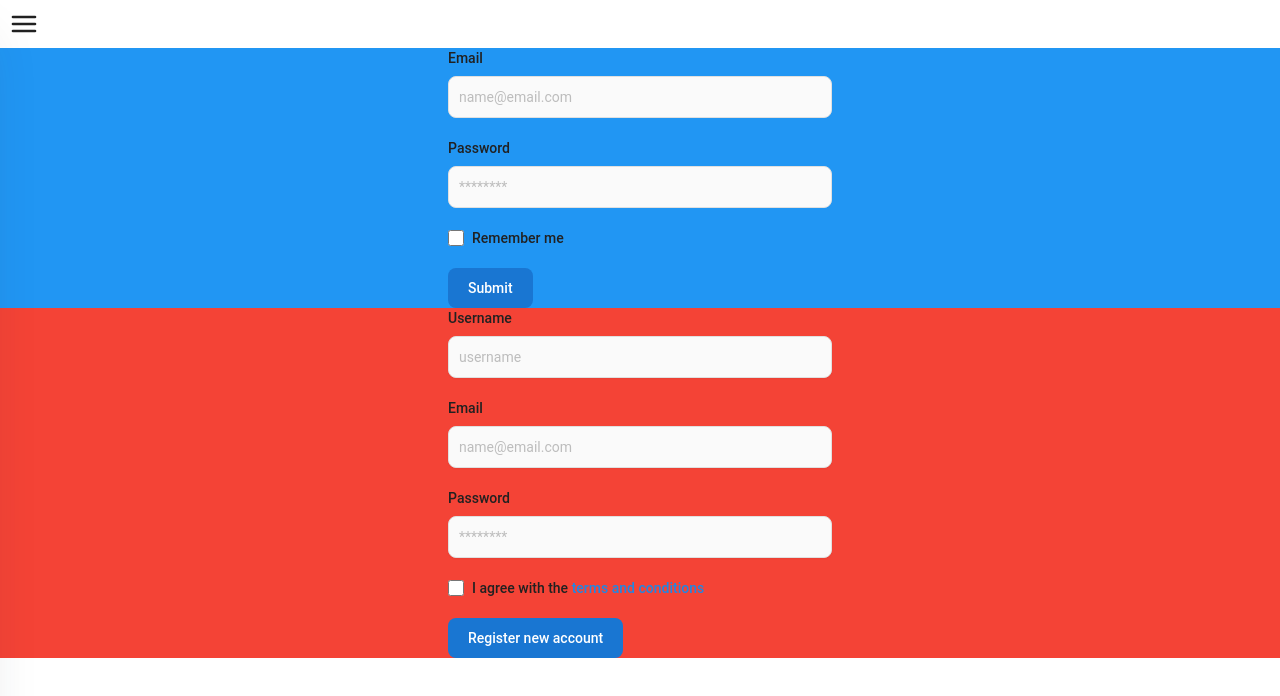
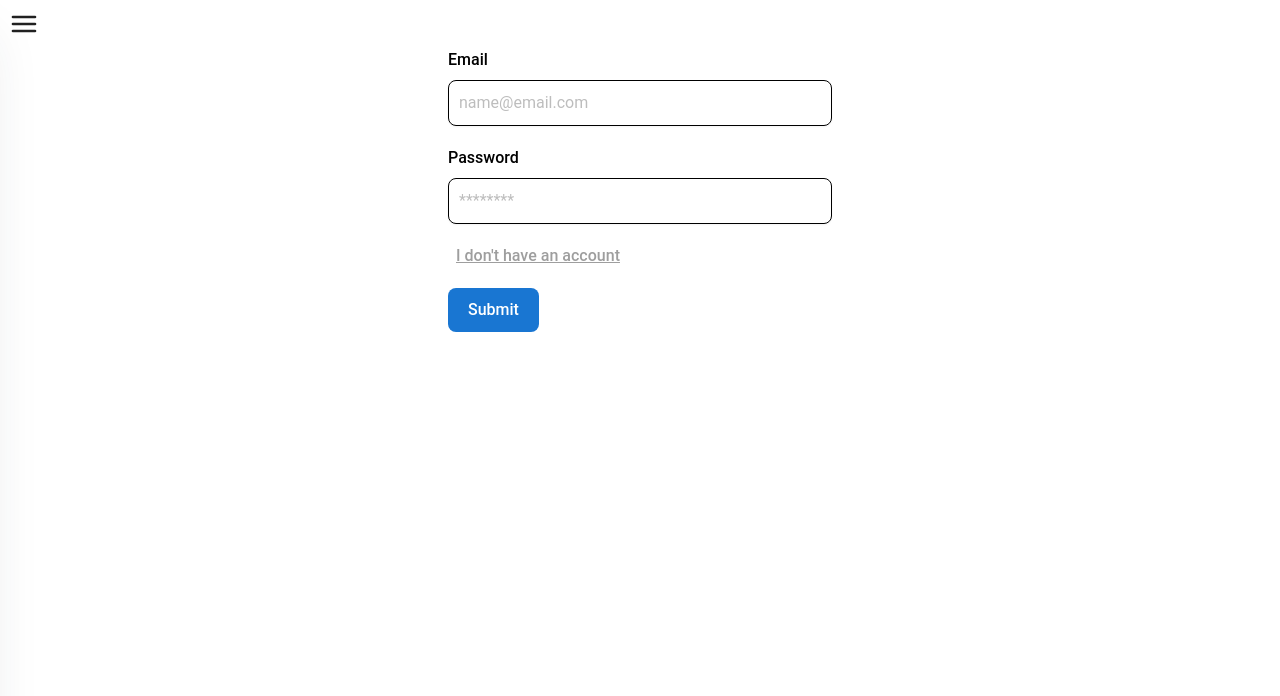
Before and after one commit to Chishirov/NetFilm, a React (Vite) app in the folder frontend/: page /login in a window 1280 px wide. Shown: the top 696 px of the page. Built offline with nearby package versions, Linux system fonts and the light colour scheme.

Commit message:
frontend register/login

```diff
--- a/frontend/src/components/SidebarWithBurgerMenu.jsx
+++ b/frontend/src/components/SidebarWithBurgerMenu.jsx
@@ -238,7 +238,7 @@ export function SidebarWithBurgerMenu() {
               <ListItemPrefix>
                 <UserCircleIcon className="h-5 w-5" />
               </ListItemPrefix>
-              Profile
+              <a href="/login">Profile</a>
             </ListItem>
             <ListItem>
               <ListItemPrefix>
--- a/frontend/src/pages/LoginPage.jsx
+++ b/frontend/src/pages/LoginPage.jsx
@@ -4,16 +4,10 @@ import React, { useState } from "react";
 function LoginPage() {
   const [email, setEmail] = useState("");
   const [password, setPassword] = useState("");
-  const [emailReg, setEmailReg] = useState("");
-  const [passwordReg, setPasswordReg] = useState("");
   const [username, setUsername] = useState("");
-  const [rememberUser, setRememberUser] = useState(true);
-  const [termAndCondition, setTermAndCondition] = useState(false);
+  const [login, setLogin] = useState(true);
+
   const [user, setUser] = useState({}); //! --------- useContext
-
-  let login = true;
-  let register = true;
-
   const backendUrl = "http://localhost:3000"; //! --------- app.jsx axios.default
 
   async function handleRegister(e) {
@@ -27,7 +21,8 @@ function LoginPage() {
     } catch (error) {
       console.log("Error registering", error);
     }
-    register = false;
+    setLogin(false);
+    <Navigate to={"/"} />;
   }
 
   async function handleLogin(e) {
@@ -50,15 +45,12 @@ function LoginPage() {
   }
 
   return (
-    <>
-      <div className=" bg-blue-500">
+    <div>
+      <div>
         {login && (
           <form className="max-w-sm mx-auto" onSubmit={handleLogin}>
             <div className="mb-5">
-              <label
-                for="email"
-                className="block mb-2 text-sm font-medium text-gray-900 dark:text-white"
-              >
+              <label className="block mb-2 text-m font-medium text-black dark:text-black">
                 Email
               </label>
               <input
@@ -66,16 +58,13 @@ function LoginPage() {
                 onChange={(e) => setEmail(e.target.value)}
                 type="email"
                 id="email"
-                className="bg-gray-50 border border-gray-300 text-gray-900 text-sm rounded-lg focus:ring-blue-500 focus:border-blue-500 block w-full p-2.5 dark:bg-gray-700 dark:border-gray-600 dark:placeholder-gray-400 dark:text-white dark:focus:ring-blue-500 dark:focus:border-blue-500"
+                className="shadow-sm bg-white border border-black  text-black  text-m rounded-lg focus:ring-blue-500 focus:border-blue-500 block w-full p-2.5 dark:bg-black  dark:border-black  dark:placeholder-black  dark:text-white dark:focus:ring-blue-500 dark:focus:border-blue-500 dark:shadow-sm-light"
                 placeholder="name@email.com"
                 required
               />
             </div>
             <div className="mb-5">
-              <label
-                for="password"
-                className="block mb-2 text-sm font-medium text-gray-900 dark:text-white"
-              >
+              <label className="block mb-2 text-m font-medium text-black  dark:text-black">
                 Password
               </label>
               <input
@@ -84,44 +73,32 @@ function LoginPage() {
                 placeholder="********"
                 type="password"
                 id="password"
-                className="bg-gray-50 border border-gray-300 text-gray-900 text-sm rounded-lg focus:ring-blue-500 focus:border-blue-500 block w-full p-2.5 dark:bg-gray-700 dark:border-gray-600 dark:placeholder-gray-400 dark:text-white dark:focus:ring-blue-500 dark:focus:border-blue-500"
+                className="shadow-sm bg-white border border-black  text-black  text-m rounded-lg focus:ring-blue-500 focus:border-blue-500 block w-full p-2.5 dark:bg-black  dark:border-black  dark:placeholder-black  dark:text-white dark:focus:ring-blue-500 dark:focus:border-blue-500 dark:shadow-sm-light"
                 required
               />
             </div>
             <div className="flex items-start mb-5">
-              <div className="flex items-center h-5">
-                <input
-                  value={!rememberUser}
-                  onChange={(e) => setRememberUser(rememberUser)}
-                  id="remember"
-                  type="checkbox"
-                  className="w-4 h-4 border border-gray-300 rounded bg-gray-50 focus:ring-3 focus:ring-blue-300 dark:bg-gray-700 dark:border-gray-600 dark:focus:ring-blue-600 dark:ring-offset-gray-800 dark:focus:ring-offset-gray-800"
-                />
-              </div>
-              <label
-                for="remember"
-                className="ms-2 text-sm font-medium text-gray-900 dark:text-gray-300"
+              <a
+                className="ms-2 text-m font-medium text-gray-500 underline  dark:text-black cursor-pointer"
+                onClick={(e) => setLogin(false)}
               >
-                Remember me
-              </label>
+                I don't have an account
+              </a>
             </div>
             <button
               type="submit"
-              className="text-white bg-blue-700 hover:bg-blue-800 focus:ring-4 focus:outline-none focus:ring-blue-300 font-medium rounded-lg text-sm w-full sm:w-auto px-5 py-2.5 text-center dark:bg-blue-600 dark:hover:bg-blue-700 dark:focus:ring-blue-800"
+              className="text-white bg-blue-700 hover:bg-blue-800 focus:ring-4 focus:outline-none focus:ring-blue-300 font-medium rounded-lg text-m w-full sm:w-auto px-5 py-2.5 text-center dark:bg-blue-600 dark:hover:bg-blue-700 dark:focus:ring-blue-800"
             >
               Submit
             </button>
           </form>
         )}
       </div>
-      <div className="bg-red-500">
-        {register && (
+      <div>
+        {!login && (
           <form className="max-w-sm mx-auto" onSubmit={handleRegister}>
             <div className="mb-5">
-              <label
-                for="repeat-password"
-                className="block mb-2 text-sm font-medium text-gray-900 dark:text-white"
-              >
+              <label className="block mb-2 text-m font-medium text-black  dark:text-black">
                 Username
               </label>
               <input
@@ -130,15 +107,12 @@ function LoginPage() {
                 placeholder="username"
                 type="text"
                 id="username"
-                className="shadow-sm bg-gray-50 border border-gray-300 text-gray-900 text-sm rounded-lg focus:ring-blue-500 focus:border-blue-500 block w-full p-2.5 dark:bg-gray-700 dark:border-gray-600 dark:placeholder-gray-400 dark:text-white dark:focus:ring-blue-500 dark:focus:border-blue-500 dark:shadow-sm-light"
+                className="shadow-sm bg-white border border-black  text-black  text-m rounded-lg focus:ring-blue-500 focus:border-blue-500 block w-full p-2.5 dark:bg-black  dark:border-black  dark:placeholder-black  dark:text-white dark:focus:ring-blue-500 dark:focus:border-blue-500 dark:shadow-sm-light"
                 required
               />
             </div>
             <div className="mb-5">
-              <label
-                for="email"
-                className="block mb-2 text-sm font-medium text-gray-900 dark:text-white"
-              >
+              <label className="block mb-2 text-m font-medium text-black  dark:text-black">
                 Email
               </label>
               <input
@@ -146,16 +120,13 @@ function LoginPage() {
                 onChange={(e) => setEmail(e.target.value)}
                 type="email"
                 id="email"
-                className="shadow-sm bg-gray-50 border border-gray-300 text-gray-900 text-sm rounded-lg focus:ring-blue-500 focus:border-blue-500 block w-full p-2.5 dark:bg-gray-700 dark:border-gray-600 dark:placeholder-gray-400 dark:text-white dark:focus:ring-blue-500 dark:focus:border-blue-500 dark:shadow-sm-light"
+                className="shadow-sm bg-white border border-black  text-black  text-m rounded-lg focus:ring-blue-500 focus:border-blue-500 block w-full p-2.5 dark:bg-black  dark:border-black  dark:placeholder-black  dark:text-white dark:focus:ring-blue-500 dark:focus:border-blue-500 dark:shadow-sm-light"
                 placeholder="name@email.com"
                 required
               />
             </div>
             <div className="mb-5">
-              <label
-                for="password"
-                className="block mb-2 text-sm font-medium text-gray-900 dark:text-white"
-              >
+              <label className="block mb-2 text-m font-medium text-black  dark:text-black">
                 Password
               </label>
               <input
@@ -164,44 +135,28 @@ function LoginPage() {
                 type="password"
                 placeholder="********"
                 id="password"
-                className="shadow-sm bg-gray-50 border border-gray-300 text-gray-900 text-sm rounded-lg focus:ring-blue-500 focus:border-blue-500 block w-full p-2.5 dark:bg-gray-700 dark:border-gray-600 dark:placeholder-gray-400 dark:text-white dark:focus:ring-blue-500 dark:focus:border-blue-500 dark:shadow-sm-light"
+                className="shadow-sm bg-white border border-black  text-black  text-m rounded-lg focus:ring-blue-500 focus:border-blue-500 block w-full p-2.5 dark:bg-black  dark:border-black  dark:placeholder-black  dark:text-white dark:focus:ring-blue-500 dark:focus:border-blue-500 dark:shadow-sm-light"
                 required
               />
             </div>
             <div className="flex items-start mb-5">
-              <div className="flex items-center h-5">
-                <input
-                  value={termAndCondition}
-                  onChange={setTermAndCondition}
-                  id="terms"
-                  type="checkbox"
-                  className="w-4 h-4 border border-gray-300 rounded bg-gray-50 focus:ring-3 focus:ring-blue-300 dark:bg-gray-700 dark:border-gray-600 dark:focus:ring-blue-600 dark:ring-offset-gray-800 dark:focus:ring-offset-gray-800"
-                  required
-                />
-              </div>
-              <label
-                for="terms"
-                className="ms-2 text-sm font-medium text-gray-900 dark:text-gray-300"
+              <a
+                className="ms-2 text-m font-medium text-gray-500  dark:text-black underline cursor-pointer"
+                onClick={(e) => setLogin(true)}
               >
-                I agree with the{" "}
-                <a
-                  href="#"
-                  className="text-blue-600 hover:underline dark:text-blue-500"
-                >
-                  terms and conditions
-                </a>
-              </label>
+                I already have an account
+              </a>
             </div>
             <button
               type="submit"
-              className="text-white bg-blue-700 hover:bg-blue-800 focus:ring-4 focus:outline-none focus:ring-blue-300 font-medium rounded-lg text-sm px-5 py-2.5 text-center dark:bg-blue-600 dark:hover:bg-blue-700 dark:focus:ring-blue-800"
+              className="text-white bg-blue-700 hover:bg-blue-800 focus:ring-4 focus:outline-none focus:ring-blue-300 font-medium rounded-lg text-m px-5 py-2.5 text-center dark:bg-blue-600 dark:hover:bg-blue-700 dark:focus:ring-blue-800"
             >
-              Register new account
+              Register
             </button>
           </form>
         )}
       </div>
-    </>
+    </div>
   );
 }
 
```
